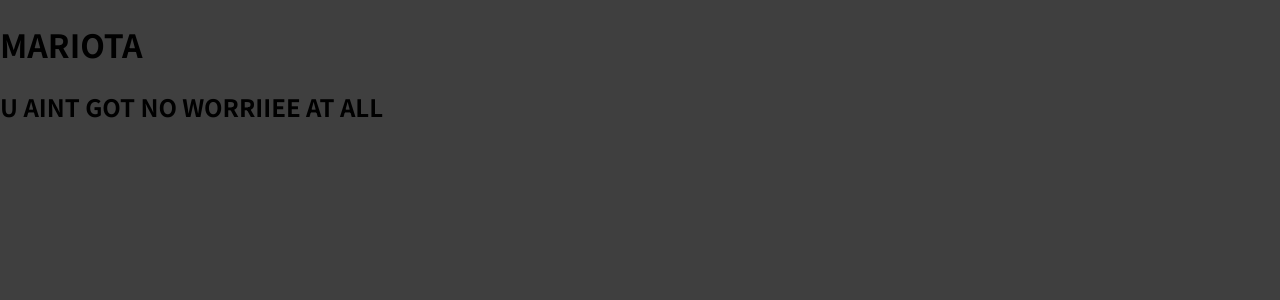
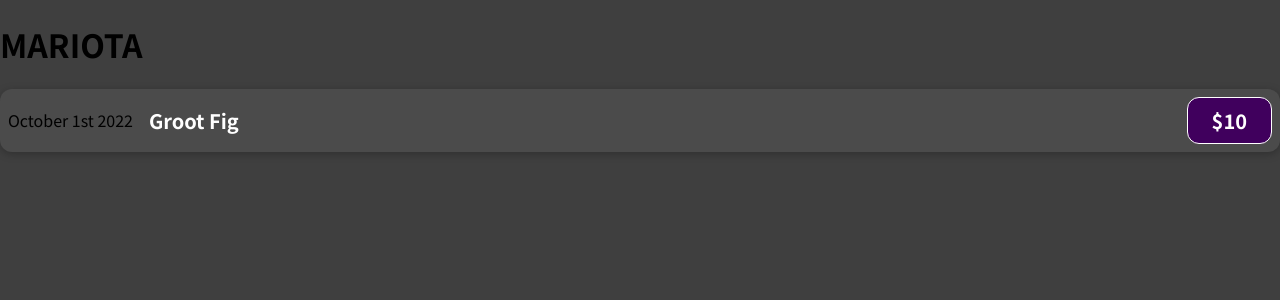
Before and after one commit to MoneyTreesIsThePerfectPlaceForShade/expense-app, a React (Create React App) app: page / in a window 1280 px wide. Shown: the top 300 px of the page. Built offline with nearby package versions, Linux system fonts and the light colour scheme.

Commit message:
feat: added css for expense item and did some notes in readme

```diff
--- /dev/null
+++ b/src/components/ExpenseItem.css
@@ -0,0 +1,56 @@
+.expense-item {
+    display: flex;
+    justify-content: space-between;
+    align-items: center;
+    box-shadow: 0 2px 8px rgba(0, 0, 0, 0.25);
+    padding: 0.5rem;
+    margin: 1rem 0;
+    border-radius: 12px;
+    background-color: #4b4b4b;
+}
+
+.expense-item__description {
+    display: flex;
+    flex-direction: column;
+    gap: 1rem;
+    align-items: flex-end;
+    flex-flow: column-reverse;
+    justify-content: flex-start;
+    flex: 1;
+}
+
+.expense-item h2 {
+    color: #3a3a3a;
+    font-size: 1rem;
+    flex: 1;
+    margin: 0 1rem;
+    color: white;
+}
+
+.expense-item__price {
+    font-size: 1rem;
+    font-weight: bold;
+    color: white;
+    background-color: #40005d;
+    border: 1px solid white;
+    padding: 0.5rem;
+    border-radius: 12px;
+}
+
+@media (min-width: 580px) {
+    .expense-item__description {
+        flex-direction: row;
+        align-items: center;
+        justify-content: flex-start;
+        flex: 1;
+    }
+
+    .expense-item__description h2 {
+        font-size: 1.25rem;
+    }
+
+    .expense-item__price {
+        font-size: 1.25rem;
+        padding: 0.5rem 1.5rem;
+    }
+}
--- a/src/components/ExpenseItem.js
+++ b/src/components/ExpenseItem.js
@@ -1,7 +1,16 @@
-import React from "react"
+import React from "react";
+import "./ExpenseItem.css";
 
 function ExpenceItem() {
-    return <h2>U AINT GOT NO WORRIIEE AT ALL</h2>
+    return (
+        <div className="expense-item">
+            <div>October 1st 2022</div>
+            <div className="expense-item__description">
+                <h2>Groot Fig</h2>
+                <div className="expense-item__price">$10</div>
+            </div>
+        </div>
+    );
 }
 
 export default ExpenceItem;
```
Also changed, not shown: 1 other file (tests, documents, lock files or other folders).
